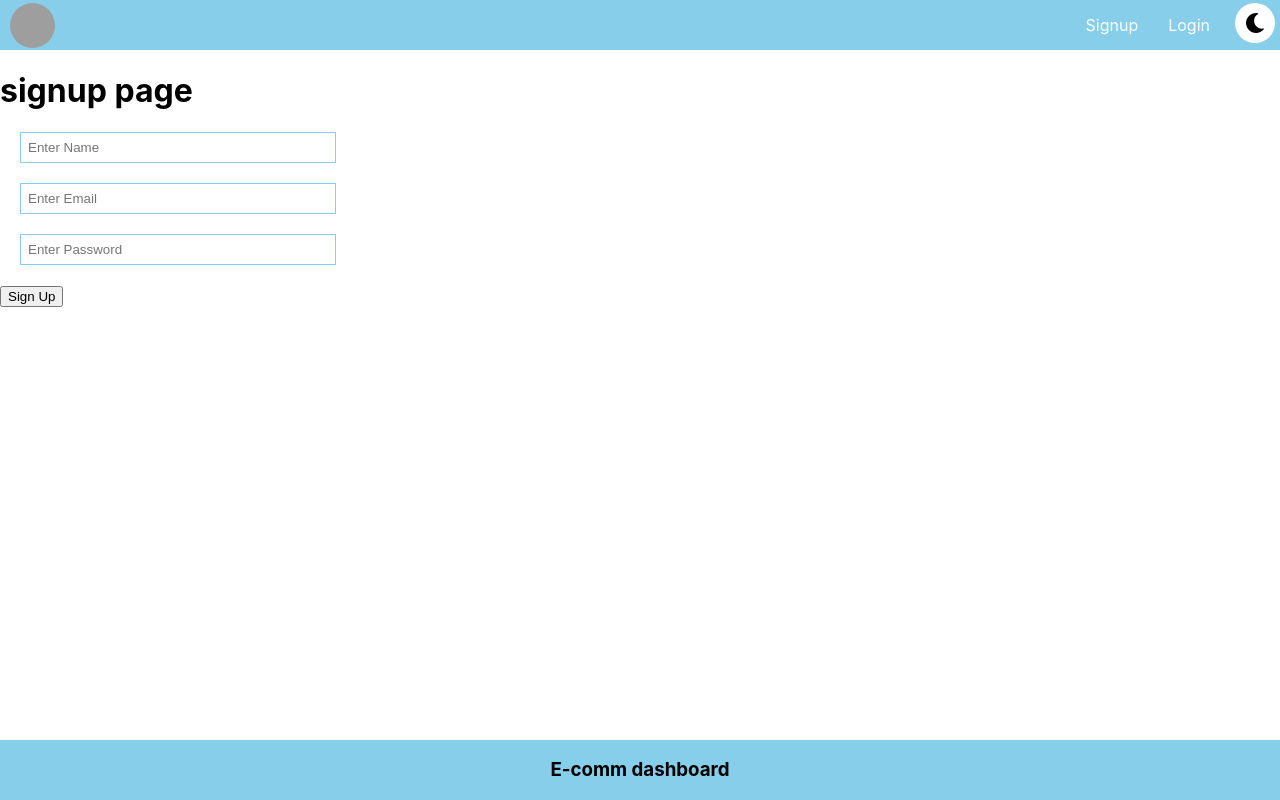
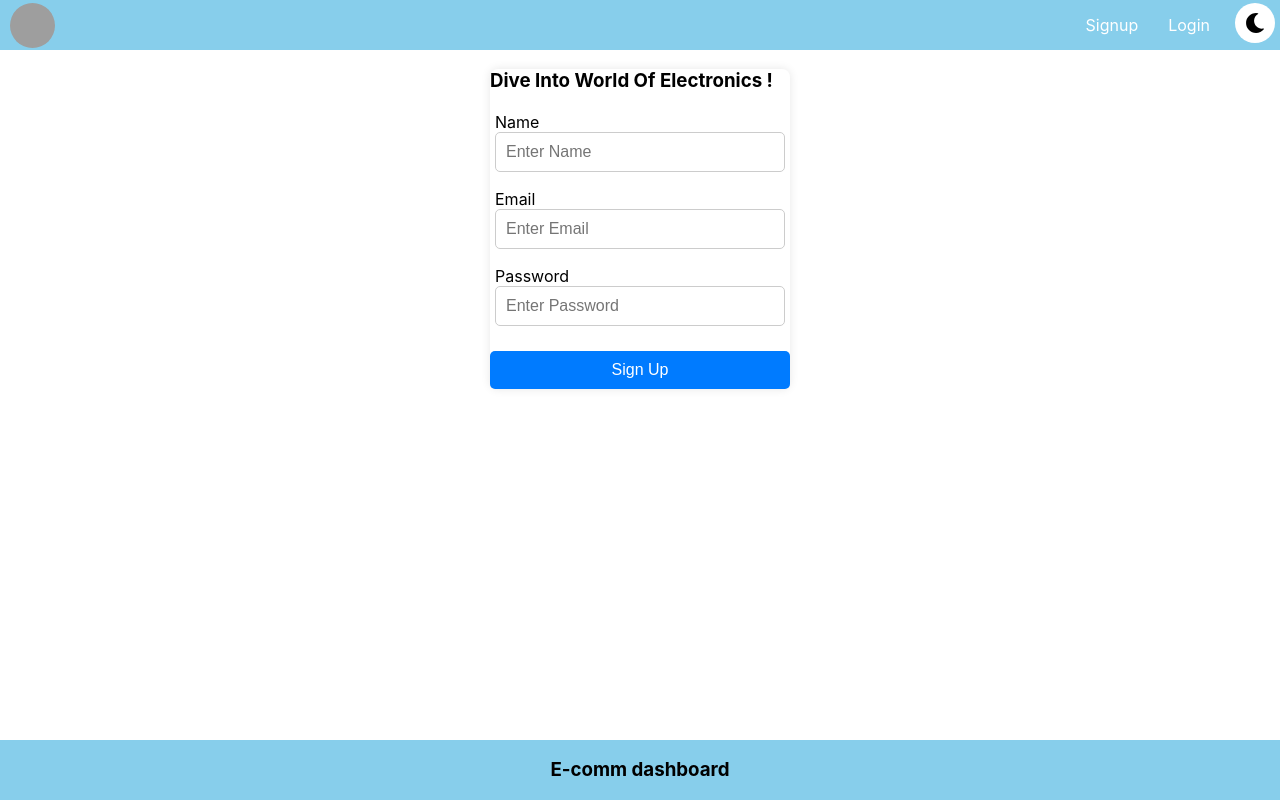
Before and after one commit to Khushi-74/E-comm-Mern-Project, a React (Create React App) app in the folder frontend/: page /signup in a window 1280 px wide. Built offline with nearby package versions, Linux system fonts and the light colour scheme; grey boxes are pictures that could not be loaded.

Commit message:
"4-SignUp Css updated

```diff
--- a/frontend/src/App.css
+++ b/frontend/src/App.css
@@ -1,11 +1,10 @@
-
 .nav-ul {
   padding: 5px;
   margin: 0px;
   background-color: skyblue;
 }
-.nav-ul li{
-  display:  inline-block;
+.nav-ul li {
+  display: inline-block;
   padding: 10px;
 }
 .nav-ul li a {
@@ -13,6 +12,43 @@
   text-decoration: none;
   padding: 5px;
 }
+.input-group {
+  display: flex;
+  flex-direction: column;
+  padding-top: 2px;
+  margin: 15px auto;
+  padding-left: 5px;
+  padding-right: 5px;
+  .label {
+    margin-bottom: 5px;
+    padding: 10px;
+  }
+}
+
+.input-group:last-of-type {
+  margin-bottom: 25px; /* Add extra space before the Sign Up button */
+}
+.Signup {
+  width: 300px;
+  margin: auto;
+  padding: 0px;
+
+  border-radius: 8px;
+  box-shadow: 0px 0px 10px rgba(0, 0, 0, 0.1);
+}
+
+.signupButton {
+  background-color: #007bff; /* Blue color */
+  color: white;
+  font-size: 16px;
+  padding: 10px;
+  border: none;
+  border-radius: 5px;
+  cursor: pointer;
+  width: 100%;
+  transition: background-color 0.3s;
+}
+
 .footer {
   position: absolute;
   bottom: 0;
@@ -40,7 +76,6 @@
   transition: background-color 0.3s, color 0.3s;
 }
 
-
 .theme-toggle:hover {
   background-color: rgba(0, 0, 0, 0.1);
 }
@@ -61,12 +96,10 @@ body {
   transition: background 0.3s ease-in-out;
 }
 
-
 .App-logo {
   height: 40vmin;
   pointer-events: none;
 }
-
 
 @media (prefers-reduced-motion: no-preference) {
   .App-logo {
@@ -89,20 +122,27 @@ body {
   color: #61dafb;
 }
 
-.register, .product{
+.register,
+.product {
   margin-left: 30%;
 }
-.login{
+.login {
   margin-left: 30%;
   margin-top: 100px;
 }
 
 .inputBox {
-  padding: 7px;
+  /* padding: 7px;
   display: block;
   border: 1px solid skyblue;
   width: 300px;
-  margin: 20px;
+  margin: 20px; */
+  padding: 10px;
+  font-size: 16px;
+  border: 1px solid #ccc;
+  border-radius: 5px;
+  width: 100%;
+  box-sizing: border-box;
 }
 
 .appButton {
@@ -113,7 +153,7 @@ body {
   border: solid 1px;
   cursor: pointer;
 }
-.nav-right{
+.nav-right {
   text-align: right;
 }
 .logo {
@@ -153,7 +193,7 @@ body {
   padding: 5px;
 }
 
-.product-list ul{
+.product-list ul {
   margin: 0;
 }
 
--- a/frontend/src/components/Signup.js
+++ b/frontend/src/components/Signup.js
@@ -40,13 +40,31 @@ const Signup = ()=>{
 
     return(
         <div className="Signup">
-            <h1>signup page</h1>
-            <input className= "inputBox" type = "text" value ={name} onChange={(e)=>setName(e.target.value)}
+            <h3>Dive Into World Of Electronics !</h3>
+
+            <div className="input-group">
+            <label>Name</label>
+            <input className= "inputBox"
+             type = "text"
+             value ={name}
+              onChange={(e)=>setName(e.target.value)}
              placeholder ="Enter Name"></input>
+                </div>
+
+
+                <div className="input-group">
+                <label>Email</label>
             <input className= "inputBox" type = "text" value ={email} onChange={(e)=>setEmail(e.target.value)}
              placeholder ="Enter Email"></input>
+             </div>
+
+
+             <div className="input-group">
+             <label>Password</label>
             <input className= "inputBox" type = "password" value ={password} onChange={(e)=>setPassword(e.target.value)}
              placeholder ="Enter Password"></input>
+             </div>
+
             <button onClick={collectData} className="signupButton" type = "button">Sign Up</button>
         </div>
     )
```
